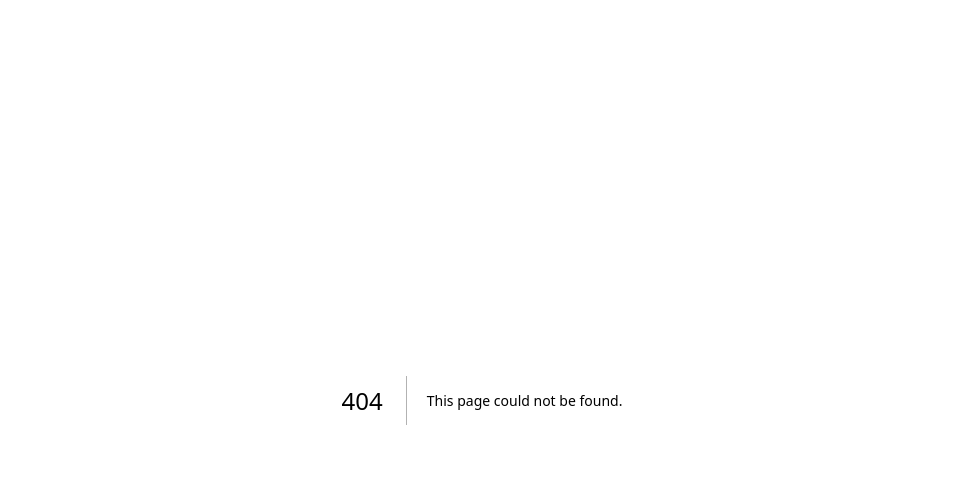
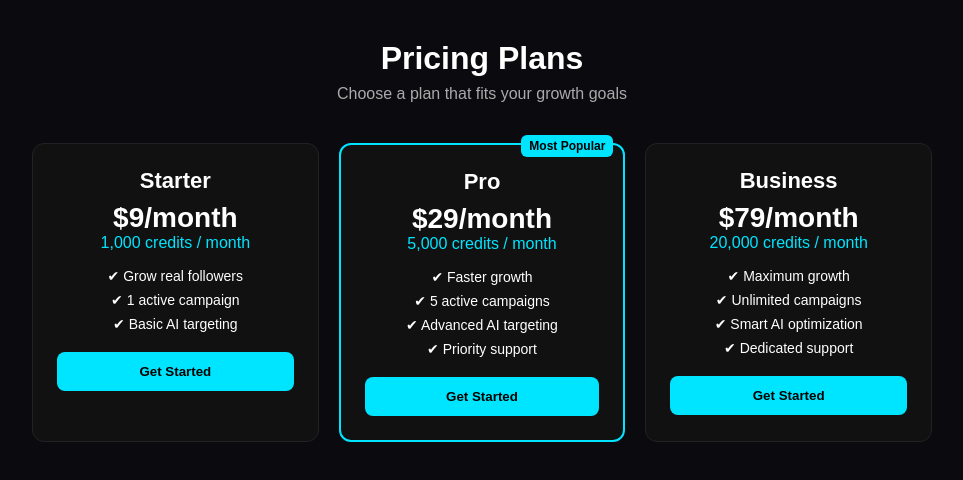
Before and after one commit to yooneaintchue161287-beep/socialmediagrow, a Next.js app: page /pricing in a window 1280 px wide. Before the commit this address had no page. Shown: the top 480 px of the page, without its empty margins (158-1121 px from the left). Built offline with nearby package versions, Linux system fonts and the light colour scheme.

Commit message:
Create pricing.js

```diff
--- /dev/null
+++ b/pages/pricing.js
@@ -0,0 +1,151 @@
+import Link from "next/link";
+
+export default function Pricing() {
+  const plans = [
+    {
+      name: "Starter",
+      price: "$9",
+      credits: "1,000 credits / month",
+      features: [
+        "Grow real followers",
+        "1 active campaign",
+        "Basic AI targeting",
+      ],
+    },
+    {
+      name: "Pro",
+      price: "$29",
+      credits: "5,000 credits / month",
+      features: [
+        "Faster growth",
+        "5 active campaigns",
+        "Advanced AI targeting",
+        "Priority support",
+      ],
+      popular: true,
+    },
+    {
+      name: "Business",
+      price: "$79",
+      credits: "20,000 credits / month",
+      features: [
+        "Maximum growth",
+        "Unlimited campaigns",
+        "Smart AI optimization",
+        "Dedicated support",
+      ],
+    },
+  ];
+
+  return (
+    <div style={styles.container}>
+      <h1 style={styles.title}>Pricing Plans</h1>
+      <p style={styles.subtitle}>
+        Choose a plan that fits your growth goals
+      </p>
+
+      <div style={styles.grid}>
+        {plans.map((plan, index) => (
+          <div
+            key={index}
+            style={{
+              ...styles.card,
+              border: plan.popular ? "2px solid #00e5ff" : "1px solid #222",
+            }}
+          >
+            {plan.popular && <div style={styles.badge}>Most Popular</div>}
+
+            <h2 style={styles.planName}>{plan.name}</h2>
+            <p style={styles.price}>{plan.price}/month</p>
+            <p style={styles.credits}>{plan.credits}</p>
+
+            <ul style={styles.list}>
+              {plan.features.map((feature, i) => (
+                <li key={i} style={styles.listItem}>
+                  ✔ {feature}
+                </li>
+              ))}
+            </ul>
+
+            <Link href="/dashboard">
+              <button style={styles.button}>Get Started</button>
+            </Link>
+          </div>
+        ))}
+      </div>
+    </div>
+  );
+}
+
+const styles = {
+  container: {
+    minHeight: "100vh",
+    background: "#0b0b0f",
+    color: "#fff",
+    padding: "40px 16px",
+    textAlign: "center",
+  },
+  title: {
+    fontSize: "32px",
+    marginBottom: "8px",
+  },
+  subtitle: {
+    color: "#aaa",
+    marginBottom: "40px",
+  },
+  grid: {
+    display: "grid",
+    gridTemplateColumns: "repeat(auto-fit, minmax(260px, 1fr))",
+    gap: "20px",
+    maxWidth: "900px",
+    margin: "0 auto",
+  },
+  card: {
+    background: "#111",
+    borderRadius: "12px",
+    padding: "24px",
+    position: "relative",
+  },
+  badge: {
+    position: "absolute",
+    top: "-10px",
+    right: "10px",
+    background: "#00e5ff",
+    color: "#000",
+    padding: "4px 8px",
+    borderRadius: "6px",
+    fontSize: "12px",
+    fontWeight: "bold",
+  },
+  planName: {
+    fontSize: "22px",
+    marginBottom: "8px",
+  },
+  price: {
+    fontSize: "28px",
+    fontWeight: "bold",
+  },
+  credits: {
+    color: "#00e5ff",
+    marginBottom: "16px",
+  },
+  list: {
+    listStyle: "none",
+    padding: 0,
+    marginBottom: "20px",
+  },
+  listItem: {
+    marginBottom: "8px",
+    fontSize: "14px",
+  },
+  button: {
+    background: "#00e5ff",
+    color: "#000",
+    border: "none",
+    padding: "12px",
+    width: "100%",
+    borderRadius: "8px",
+    fontWeight: "bold",
+    cursor: "pointer",
+  },
+};
```
